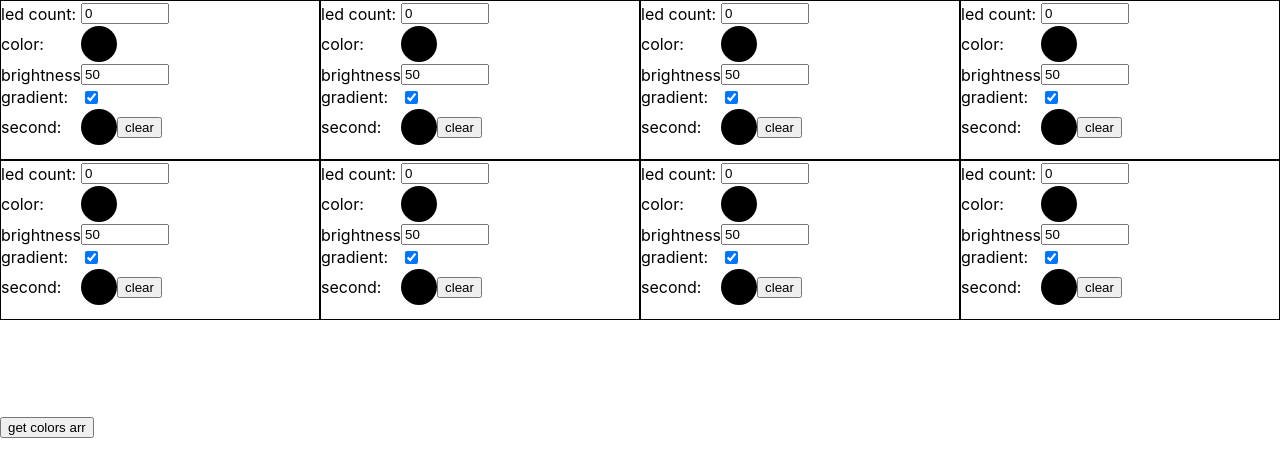
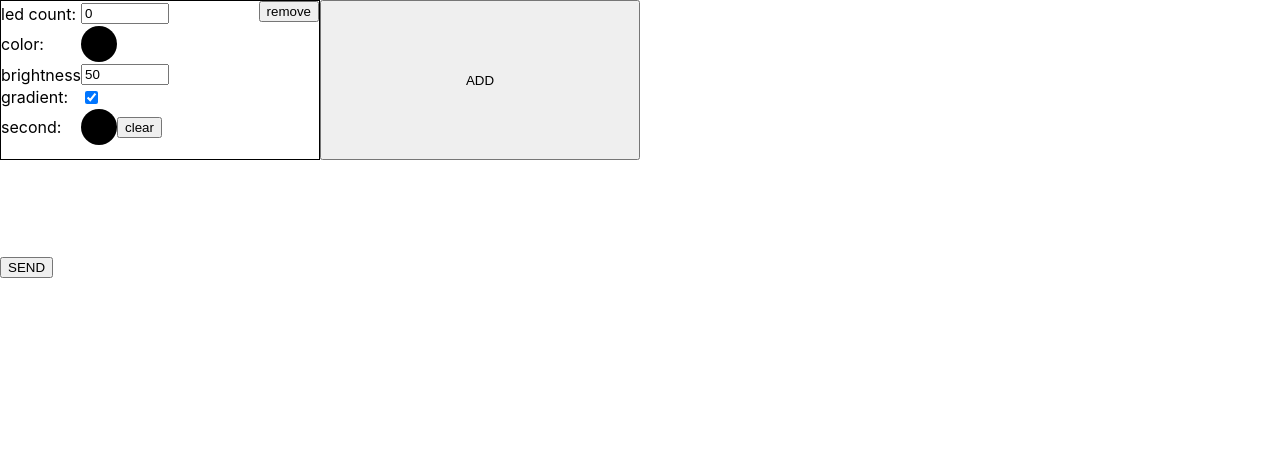
Before and after one commit to KolosovAO/led, a React (Create React App) app: page / in a window 1280 px wide. Shown: the top 476 px of the page. Built offline with nearby package versions, Linux system fonts and the light colour scheme.

Commit message:
add add/remove logic

```diff
--- a/src/App.js
+++ b/src/App.js
@@ -2,6 +2,9 @@ import React, { useReducer, useRef } from 'react';
 import { ConfigBlock } from './config-block';
 import { CanvasRenderer } from './canvas-renderer';
 import { crc32 } from './utils';
+
+let seed = Date.now();
+const uid = () => "u" + seed++;
 
 const createConfig = () => ({
     ledCount: 0,
@@ -12,16 +15,39 @@ const createConfig = () => ({
     },
     brightness: 50,
     gradient: true,
-    secondColor: null
+    secondColor: null,
+    key: uid()
 });
 
-const configKeys = [0, 1, 2, 3, 4, 5, 6, 7];
-
-const initialState = Object.fromEntries(configKeys.map(key => [key, createConfig()]));
+const initialState = {
+    0: createConfig(),
+    length: 1
+};
 
 const reducer = (state, action) => {
     const idx = action.idx;
     switch (action.type) {
+        case "ADD":
+            return {
+                ...state,
+                [state.length]: createConfig(),
+                length: state.length + 1
+            };
+        case "REMOVE":
+            const newState = {length: state.length - 1};
+            for (const key in state) {
+                const num = Number(key);
+                if (num === idx) {
+                    continue;
+                }
+                if (num > idx) {
+                    newState[num - 1] = state[key];
+                } else {
+                    newState[num] = state[key];
+                }
+            }
+
+            return newState;
         case "SET_LED_COUNT":
             return {
                 ...state,
@@ -70,29 +96,35 @@ const reducer = (state, action) => {
 const rootStyle = {
     display: "flex",
     flexWrap: "wrap"
-}
+};
+
+const addStyle = {
+    width: "25%",
+    height: "160px"
+};
 
 function App() {
     const [state, dispatch] = useReducer(reducer, initialState);
     const arrayGetterRef = useRef(null);
 
-    const configBlocks = configKeys.map(key =>
+    const blocks = Array.from(state);
+
+    const configBlocks = blocks.map((block, idx) =>
         <ConfigBlock
-            key={key}
-            rgb={state[key].rgb}
-            setRgb={(rgb) => dispatch({type: "SET_RGB", payload: rgb, idx: key})}
-            brightness={state[key].brightness}
-            setBrightness={(brightness) => dispatch({type: "SET_BRIGHTNESS", payload: brightness, idx: key})}
-            ledCount={state[key].ledCount}
-            setLedCount={(ledCount) => dispatch({type: "SET_LED_COUNT", payload: ledCount, idx: key})}
-            gradient={state[key].gradient}
-            setGradient={(gradient) => dispatch({type: "SET_GRADIENT", payload: gradient, idx: key})}
-            secondColor={state[key].secondColor}
-            setSecondColor={(secondColor) => dispatch({type: "SET_SECOND_COLOR", payload: secondColor, idx: key})}
+            key={block.key}
+            rgb={block.rgb}
+            setRgb={(rgb) => dispatch({type: "SET_RGB", payload: rgb, idx})}
+            brightness={block.brightness}
+            setBrightness={(brightness) => dispatch({type: "SET_BRIGHTNESS", payload: brightness, idx})}
+            ledCount={block.ledCount}
+            setLedCount={(ledCount) => dispatch({type: "SET_LED_COUNT", payload: ledCount, idx})}
+            gradient={block.gradient}
+            setGradient={(gradient) => dispatch({type: "SET_GRADIENT", payload: gradient, idx})}
+            secondColor={block.secondColor}
+            setSecondColor={(secondColor) => dispatch({type: "SET_SECOND_COLOR", payload: secondColor, idx})}
+            onRemove={() => dispatch({type: "REMOVE", idx})}
         />
     );
-
-    const blocks = configKeys.map(key => state[key]);
 
     const computeResult = () => {
         const colors = arrayGetterRef.current().join(" ");
@@ -103,9 +135,10 @@ function App() {
         <div>
             <div style={rootStyle}>
                 {configBlocks}
+                <button style={addStyle} onClick={() => dispatch({type: "ADD"})}>ADD</button>
             </div>
             <CanvasRenderer blocks={blocks} arrayGetterRef={arrayGetterRef} />
-            <button onClick={() => console.log(computeResult())}>get colors arr</button>
+            <button onClick={() => console.log(computeResult())}>SEND</button>
         </div>
     );
 }
--- a/src/canvas-renderer.js
+++ b/src/canvas-renderer.js
@@ -62,6 +62,10 @@ export const CanvasRenderer = ({
 
         widthRef.current = position;
         arrayGetterRef.current = () => {
+            if (position === 0) {
+                return [];
+            }
+
             const imageData = ctx.getImageData(0, 0, position, HEIGHT).data;
             const result = [];
 
--- a/src/colorpicker.js
+++ b/src/colorpicker.js
@@ -1,4 +1,4 @@
-import React, {useState, useMemo, useRef} from 'react';
+import React, {useState, useMemo} from 'react';
 import { SketchPicker } from 'react-color';
 import { useOuterClick } from './use-outer-click';
 
@@ -15,19 +15,12 @@ const pickerWrapperStyle = {
 
 export const ColorPicker = ({
     rgb,
-    setRgb
+    setRgb,
+    blockRef
 }) => {
-    const lastActionTime = useRef(null);
-    const targetRef = useRef(null);
     const [isOpened, setIsOpened] = useState(false);
 
-    useOuterClick(() => {
-        setTimeout(() => {
-            if (Date.now() - lastActionTime.current > 400) {
-                setIsOpened(false);
-            }
-        }, 100);
-    }, targetRef);
+    useOuterClick(() => setIsOpened(false), blockRef);
 
     const clickableArea = useMemo(() => {
         const style = {
@@ -39,19 +32,14 @@ export const ColorPicker = ({
         };
 
 
-        return <div ref={targetRef} style={style} onClick={() => setIsOpened(!isOpened)}></div>
+        return <div style={style} onClick={() => setIsOpened(!isOpened)}></div>
 
     }, [rgb, isOpened]);
-
-    const onChange = color => {
-        lastActionTime.current = Date.now();
-        setRgb(color.rgb);
-    };
 
     return (
         <div style={rootDivStyle}>
             {clickableArea}
-            {isOpened && <div style={pickerWrapperStyle}><SketchPicker color={rgb} onChange={onChange}/></div>}
+            {isOpened && <div style={pickerWrapperStyle}><SketchPicker color={rgb} onChange={color => setRgb(color.rgb)}/></div>}
         </div>
     );
 }
--- a/src/config-block.js
+++ b/src/config-block.js
@@ -1,11 +1,13 @@
-import React from 'react';
+import React, {useRef} from 'react';
 import {ColorPicker} from './colorpicker';
 
 const rootDivStyle = {
     height: "160px",
     width: "25%",
+    minWidth: "240px",
     boxSizing: "border-box",
-    border: "1px solid black"
+    border: "1px solid black",
+    position: "relative"
 };
 
 const inputWidthStyle = {
@@ -21,7 +23,13 @@ const labelWrapperDivStyle = {
 
 const labelStyle = {
     width: "80px"
-}
+};
+
+const removeStyle = {
+    position: "absolute",
+    top: "0",
+    right: "0"
+};
 
 const Label = ({label}) => <div style={labelStyle}>{label}:</div>;
 
@@ -37,7 +45,10 @@ export const ConfigBlock = ({
     setGradient,
     secondColor,
     setSecondColor,
+    onRemove
 }) => {
+    const colorpickerBlockRef = useRef(null);
+    const colorpickerSecondBlockRef = useRef(null);
 
     const wrappedSetLedCount = e => {
         const val = Number(e.target.value) || 0;
@@ -67,9 +78,9 @@ export const ConfigBlock = ({
                 <Label label="led count" />
                 <input style={inputWidthStyle} type="number" value={ledCount} onChange={wrappedSetLedCount} />
             </div>
-            <div style={labelWrapperDivStyle}>
+            <div style={labelWrapperDivStyle} ref={colorpickerBlockRef}>
                 <Label label="color" />
-                <ColorPicker rgb={rgb} setRgb={setRgb} />
+                <ColorPicker rgb={rgb} setRgb={setRgb} blockRef={colorpickerBlockRef} />
             </div>
             <div style={labelWrapperDivStyle}>
                 <Label label="brightness" />
@@ -79,11 +90,12 @@ export const ConfigBlock = ({
                 <Label label="gradient" />
                 <input type="checkbox" checked={gradient} onChange={() => setGradient(!gradient)} />
             </div>
-            {gradient && <div style={labelWrapperDivStyle}>
+            {gradient && <div style={labelWrapperDivStyle} ref={colorpickerSecondBlockRef}>
                 <Label label="second" />
-                <ColorPicker rgb={secondColor || {r: 0, g: 0, b: 0}} setRgb={setSecondColor} />
+                <ColorPicker rgb={secondColor || {r: 0, g: 0, b: 0}} setRgb={setSecondColor} blockRef={colorpickerSecondBlockRef} />
                 <button onClick={() => setSecondColor(null)}>clear</button>
             </div>}
+            <button onClick={onRemove} style={removeStyle}>remove</button>
         </div>
     );
 }
--- a/src/utils.js
+++ b/src/utils.js
@@ -29,6 +29,7 @@ export const crc32 = (message) => {
     }
     return ~crc;
 }
+
 
 // export const getColorsArr = blocks => {
 //     const blocksWithLed = blocks.filter(block => block.ledCount);
```
